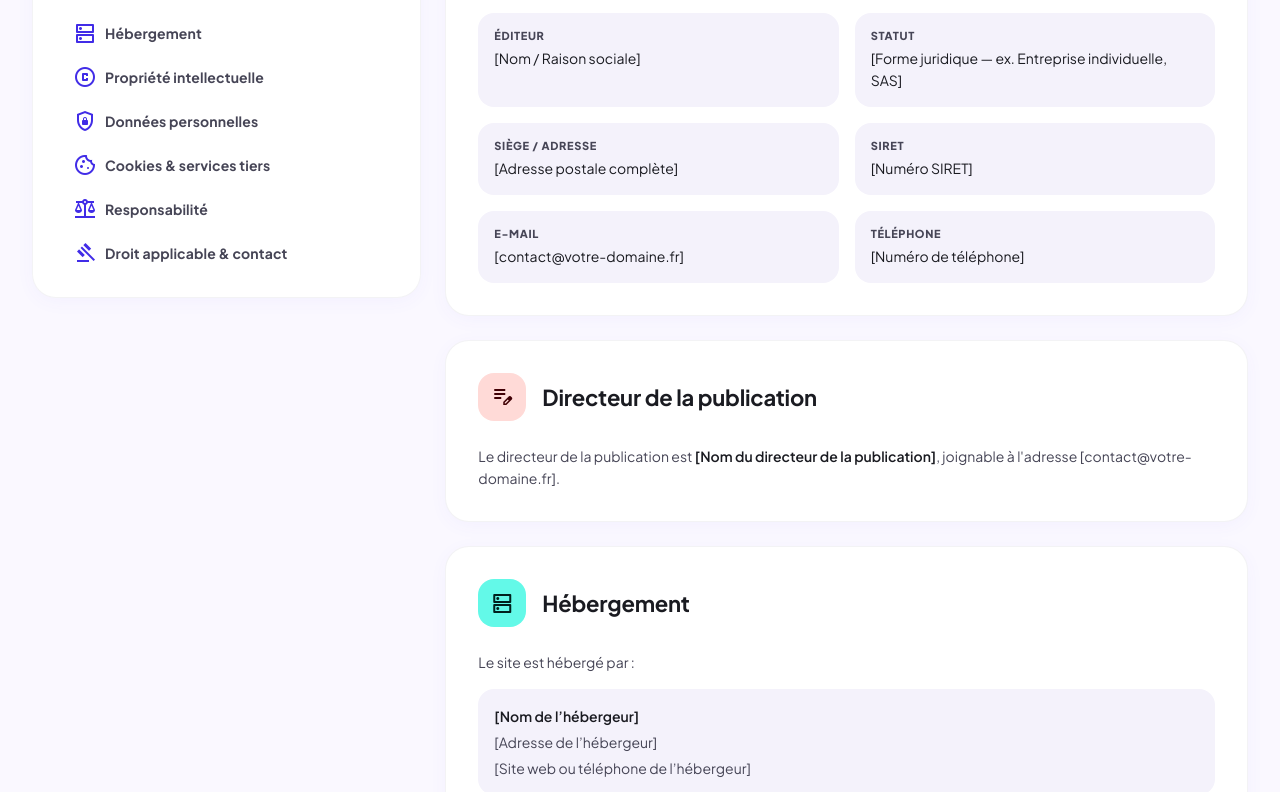
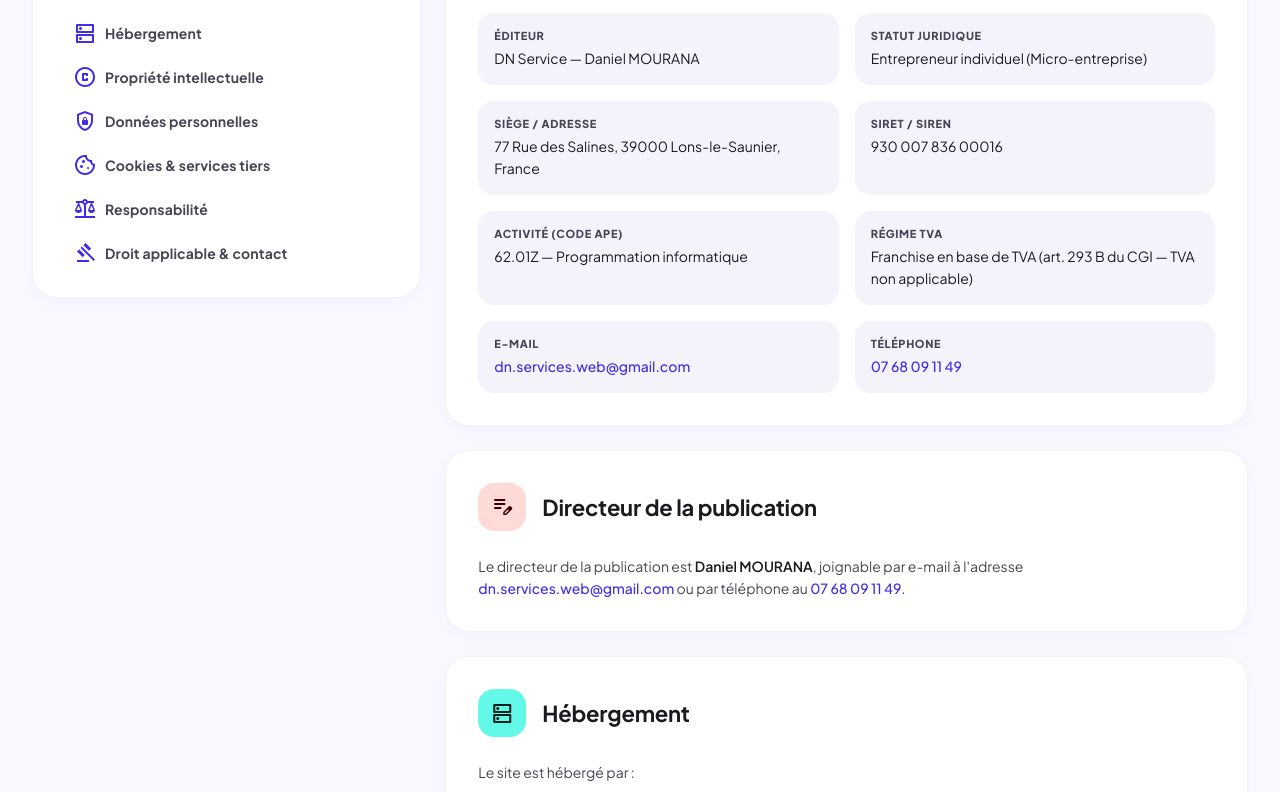
Before and after one commit to BEELY39/QR_code, an Angular app in the folder frontend/: page /mentions-legales in a window 1280 px wide. Shown: the part 708-1500 px from the top of the page. Built offline with nearby package versions, Linux system fonts and the light colour scheme.

Commit message:
chore(legal): mise à jour des mentions légales avec les informations officielles (DN Service, SIRET, Netlify)

```diff
--- a/frontend/src/app/features/legal/legal-notice.component.html
+++ b/frontend/src/app/features/legal/legal-notice.component.html
@@ -64,10 +64,10 @@
           <dl class="grid grid-cols-1 sm:grid-cols-2 gap-space-md">
             <div class="bg-surface-container-low rounded-2xl p-space-md">
               <dt class="font-label-caps text-label-caps text-on-surface-variant uppercase tracking-wider">Éditeur</dt>
-              <dd class="font-body-md text-body-md text-on-surface mt-space-xs">{{ identity.editorName }}</dd>
+              <dd class="font-body-md text-body-md text-on-surface mt-space-xs font-semibold">{{ identity.editorName }}</dd>
             </div>
             <div class="bg-surface-container-low rounded-2xl p-space-md">
-              <dt class="font-label-caps text-label-caps text-on-surface-variant uppercase tracking-wider">Statut</dt>
+              <dt class="font-label-caps text-label-caps text-on-surface-variant uppercase tracking-wider">Statut juridique</dt>
               <dd class="font-body-md text-body-md text-on-surface mt-space-xs">{{ identity.legalForm }}</dd>
             </div>
             <div class="bg-surface-container-low rounded-2xl p-space-md">
@@ -75,16 +75,28 @@
               <dd class="font-body-md text-body-md text-on-surface mt-space-xs">{{ identity.address }}</dd>
             </div>
             <div class="bg-surface-container-low rounded-2xl p-space-md">
-              <dt class="font-label-caps text-label-caps text-on-surface-variant uppercase tracking-wider">SIRET</dt>
+              <dt class="font-label-caps text-label-caps text-on-surface-variant uppercase tracking-wider">SIRET / SIREN</dt>
               <dd class="font-body-md text-body-md text-on-surface mt-space-xs">{{ identity.siret }}</dd>
             </div>
             <div class="bg-surface-container-low rounded-2xl p-space-md">
+              <dt class="font-label-caps text-label-caps text-on-surface-variant uppercase tracking-wider">Activité (Code APE)</dt>
+              <dd class="font-body-md text-body-md text-on-surface mt-space-xs">{{ identity.ape }}</dd>
+            </div>
+            <div class="bg-surface-container-low rounded-2xl p-space-md">
+              <dt class="font-label-caps text-label-caps text-on-surface-variant uppercase tracking-wider">Régime TVA</dt>
+              <dd class="font-body-md text-body-md text-on-surface mt-space-xs">{{ identity.vat }}</dd>
+            </div>
+            <div class="bg-surface-container-low rounded-2xl p-space-md">
               <dt class="font-label-caps text-label-caps text-on-surface-variant uppercase tracking-wider">E-mail</dt>
-              <dd class="font-body-md text-body-md text-on-surface mt-space-xs">{{ identity.email }}</dd>
+              <dd class="font-body-md text-body-md text-on-surface mt-space-xs">
+                <a [href]="'mailto:' + identity.email" class="text-primary hover:underline font-medium">{{ identity.email }}</a>
+              </dd>
             </div>
             <div class="bg-surface-container-low rounded-2xl p-space-md">
               <dt class="font-label-caps text-label-caps text-on-surface-variant uppercase tracking-wider">Téléphone</dt>
-              <dd class="font-body-md text-body-md text-on-surface mt-space-xs">{{ identity.phone }}</dd>
+              <dd class="font-body-md text-body-md text-on-surface mt-space-xs">
+                <a [href]="'tel:' + identity.phone" class="text-primary hover:underline font-medium">{{ identity.phone }}</a>
+              </dd>
             </div>
           </dl>
         </article>
@@ -98,7 +110,7 @@
             <h2 class="font-headline-md text-headline-md text-on-surface">Directeur de la publication</h2>
           </div>
           <p class="font-body-md text-body-md text-on-surface-variant leading-relaxed">
-            Le directeur de la publication est <strong class="text-on-surface font-semibold">{{ identity.publicationDirector }}</strong>, joignable à l'adresse {{ identity.email }}.
+            Le directeur de la publication est <strong class="text-on-surface font-semibold">{{ identity.publicationDirector }}</strong>, joignable par e-mail à l'adresse <a [href]="'mailto:' + identity.email" class="text-primary hover:underline font-medium">{{ identity.email }}</a> ou par téléphone au <a [href]="'tel:' + identity.phone" class="text-primary hover:underline font-medium">{{ identity.phone }}</a>.
           </p>
         </article>
 
@@ -116,7 +128,9 @@
           <div class="bg-surface-container-low rounded-2xl p-space-md flex flex-col gap-space-xs font-body-md text-body-md text-on-surface">
             <span class="font-semibold">{{ identity.hostName }}</span>
             <span class="text-on-surface-variant">{{ identity.hostAddress }}</span>
-            <span class="text-on-surface-variant">{{ identity.hostContact }}</span>
+            <a [href]="identity.hostContact" target="_blank" rel="noopener noreferrer" class="text-primary hover:underline font-medium mt-space-xs">
+              {{ identity.hostContact }}
+            </a>
           </div>
         </article>
 
--- a/frontend/src/app/features/legal/legal-notice.component.ts
+++ b/frontend/src/app/features/legal/legal-notice.component.ts
@@ -4,22 +4,41 @@ import { RouterLink } from '@angular/router';
 import { NavbarComponent } from '../home/ui/navbar/navbar.component';
 import { FooterComponent } from '../home/ui/footer/footer.component';
 
+interface LegalIdentity {
+  readonly editorName: string;
+  readonly legalForm: string;
+  readonly address: string;
+  readonly siret: string;
+  readonly siren: string;
+  readonly ape: string;
+  readonly vat: string;
+  readonly email: string;
+  readonly phone: string;
+  readonly publicationDirector: string;
+  readonly hostName: string;
+  readonly hostAddress: string;
+  readonly hostContact: string;
+}
+
 /**
- * Informations légales de l'éditeur et de l'hébergeur (art. 6-III LCEN).
- * Les valeurs entre crochets sont à remplacer par les informations réelles.
+ * Informations légales réelles de l'éditeur (DN Service / Daniel MOURANA)
+ * et de l'hébergeur (Netlify, Inc.) conformément à l'art. 6-III de la LCEN.
  */
-const LEGAL_IDENTITY = {
-  editorName: '[Nom / Raison sociale]',
-  legalForm: '[Forme juridique — ex. Entreprise individuelle, SAS]',
-  address: '[Adresse postale complète]',
-  siret: '[Numéro SIRET]',
-  email: '[contact@votre-domaine.fr]',
-  phone: '[Numéro de téléphone]',
-  publicationDirector: '[Nom du directeur de la publication]',
-  hostName: '[Nom de l’hébergeur]',
-  hostAddress: '[Adresse de l’hébergeur]',
-  hostContact: '[Site web ou téléphone de l’hébergeur]',
-} as const;
+const LEGAL_IDENTITY: LegalIdentity = {
+  editorName: 'DN Service — Daniel MOURANA',
+  legalForm: 'Entrepreneur individuel (Micro-entreprise)',
+  address: '77 Rue des Salines, 39000 Lons-le-Saunier, France',
+  siret: '930 007 836 00016',
+  siren: '930 007 836',
+  ape: '62.01Z — Programmation informatique',
+  vat: 'Franchise en base de TVA (art. 293 B du CGI — TVA non applicable)',
+  email: 'dn.services.web@gmail.com',
+  phone: '07 68 09 11 49',
+  publicationDirector: 'Daniel MOURANA',
+  hostName: 'Netlify, Inc.',
+  hostAddress: '44 Montgomery Street, Suite 300, San Francisco, CA 94104, USA',
+  hostContact: 'https://www.netlify.com',
+};
 
 interface LegalSection {
   id: string;
@@ -36,7 +55,7 @@ interface LegalSection {
 })
 export class LegalNoticeComponent {
   protected readonly identity = LEGAL_IDENTITY;
-  protected readonly lastUpdate = '14 septembre 2026';
+  protected readonly lastUpdate = '20 septembre 2026';
 
   protected readonly sections: LegalSection[] = [
     { id: 'editeur', icon: 'badge', title: 'Éditeur du site' },
```
